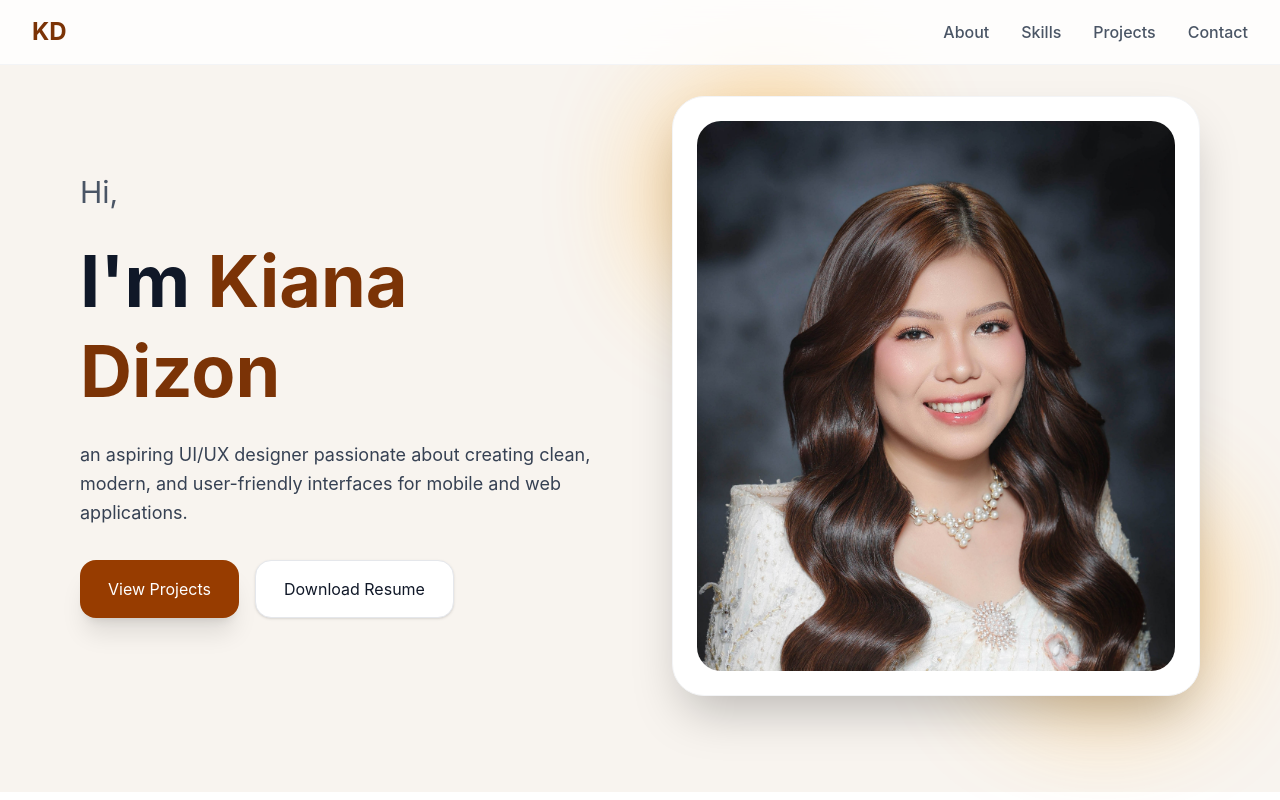
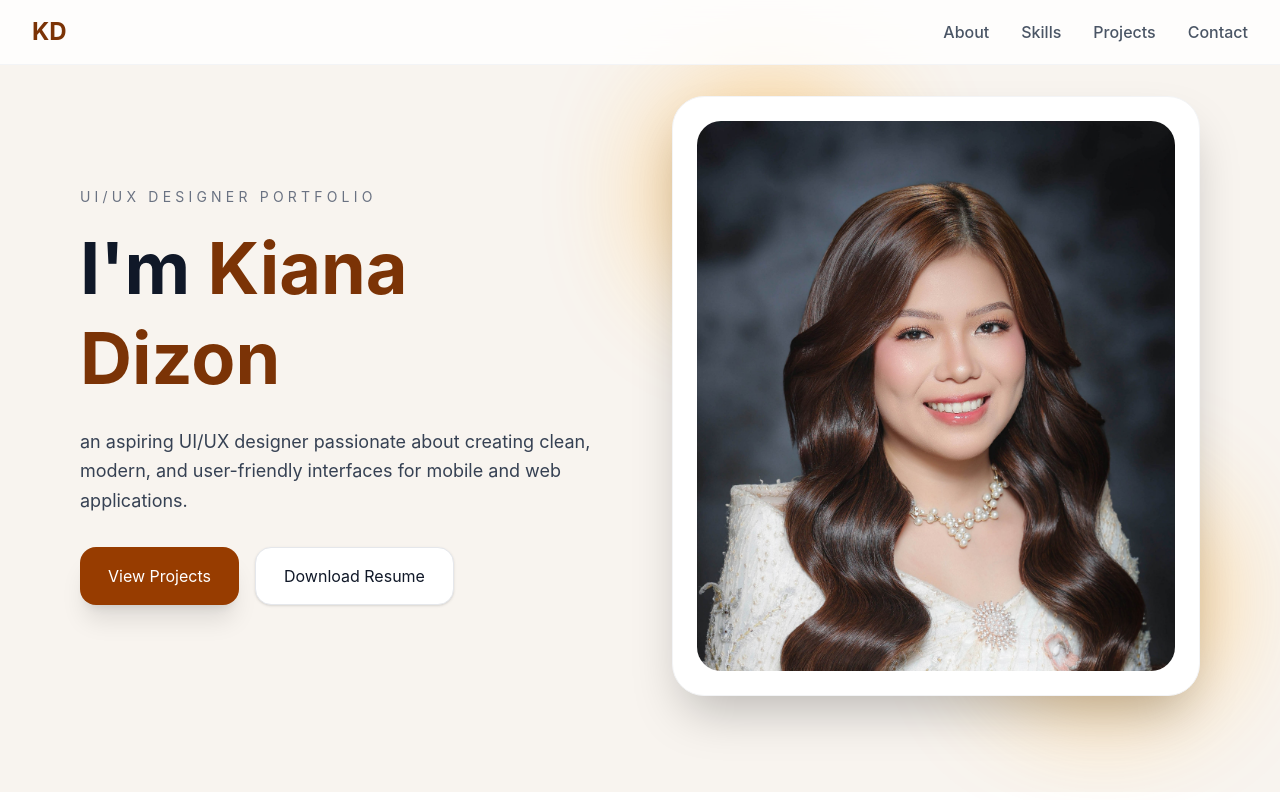
Before and after one commit to K-mariedizon/My-Portfolio, a React (Vite) app: page / in a window 1280 px wide. Shown: the top 800 px of the page. Built offline with nearby package versions, Linux system fonts and the light colour scheme.

Commit message:
Update portfolio

```diff
--- a/src/App.jsx
+++ b/src/App.jsx
@@ -100,8 +100,8 @@ export default function PortfolioWebsite() {
       <section className="px-8 md:px-20 pt-24 pb-24 bg-[#f8f4ef]">
         <div className="max-w-7xl mx-auto grid md:grid-cols-2 gap-16 items-center">
           <div>
-            <p className="text-2xl md:text-3xl text-gray-600 leading-tight mb-6">
-              Hi,
+            <p className="text-sm uppercase tracking-[0.3em] text-gray-500 mb-4">
+              UI/UX Designer Portfolio
             </p>
 
             <h1 className="text-6xl md:text-7xl font-bold leading-tight mb-6">
```
